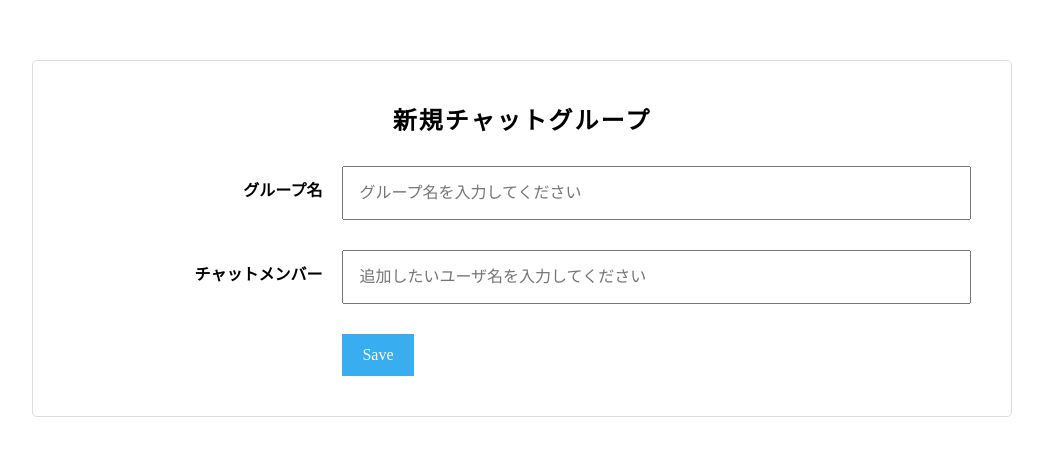
After one commit to pieroplus/chat-space, a Rails app: page /groups/new in a window 1280 px wide. The commit adds this page. Shown: the top 456 px of the page, without its empty margins (118-1161 px from the left). Run offline with Rails 7, Linux system fonts and the light colour scheme; the visitor is signed in with stand-in values (Sample User, id 1); style sheets or scripts are compiled from the project's sources; some libraries are stand-ins or nearby versions.

Commit message:
create-group-view

```diff
--- a/app/assets/stylesheets/application.scss
+++ b/app/assets/stylesheets/application.scss
@@ -7,4 +7,5 @@
 @import "./messages"; //メッセージ画面用sass
 @import "font-awesome"; //font-awesome
 @import "./user"; //ユーザ画面用sass
-@import "modules/_flash";
+@import "modules/_flash";//フラッシュメッセージ用sass
+@import "groups.scss";//グループ画面用sass
--- /dev/null
+++ b/app/assets/stylesheets/groups.scss
@@ -0,0 +1,117 @@
+.chat-group-form {
+  width: 980px;
+  margin: 60px auto;
+  padding: 40px;
+  background-color: #fff;
+  border: 1px solid #ddd;
+  border-radius: 5px;
+  box-sizing: border-box;
+
+  h1 {
+    letter-spacing: 2px;
+    font-size: 24px;
+    font-weight: bold;
+    text-align: center;
+  }
+
+  .chat-group-form__errors {
+    margin: 30px 0;
+    padding: 20px 40px;
+    border: 1px solid #ddd;
+    border-radius: 2px;
+    text-align: center;
+
+    h2 {
+      margin-bottom: 10px;
+      color: #f05050;
+      font-size: 14px;
+    }
+
+    ul {
+      margin: 0;
+      padding: 0;
+      list-style: none;
+    }
+
+    li {
+      margin: 0;
+      padding: 0;
+      font-size: 13px;
+    }
+  }
+
+  .chat-group-form__field {
+    margin-top: 30px;
+    &:after {
+      content: "";
+      clear: both;
+      display: block;
+    }
+
+    .chat-group-form__field--left {
+      float: left;
+      width: 30%;
+      padding-right: 20px;
+      padding-left: 20px;
+      box-sizing: border-box;
+    }
+
+    .chat-group-form__field--right {
+      float: right;
+      width: 70%;
+    }
+
+    .chat-group-form__label {
+      display: block;
+      line-height: 50px;
+      font-weight: bold;
+      text-align: right;
+    }
+
+    .chat-group-form__input {
+      float: left;
+      width: 100%;
+      line-height: 30px;
+      padding: 10px 15px;
+      box-sizing: border-box;
+    }
+  }
+
+  .chat-group-user {
+    padding: 0 15px;
+    line-height: 50px;
+    font-size: 14px;
+    border-bottom: 1px solid #ddd;
+    &:after {
+      content: "";
+      clear: both;
+      display: block;
+    }
+
+    .chat-group-user__name {
+      float: left;
+    }
+
+    .chat-group-user__btn {
+      float: right;
+      display: inline-block;
+      cursor: pointer;
+
+      &.chat-group-user__btn--add {
+        color: #38aef0;
+      }
+
+      &.chat-group-user__btn--remove {
+        color: #f05050;
+      }
+    }
+  }
+
+  .chat-group-form__action-btn {
+    display: inline-block;
+    padding: 12px 20px;
+    color: #fff;
+    background-color: #38aef0;
+    border: 0;
+  }
+}
--- /dev/null
+++ b/app/controllers/groups_controller.rb
@@ -0,0 +1,10 @@
+class GroupsController < ApplicationController
+  def new
+  end
+  def create
+  end
+  def edit
+  end
+  def update
+  end
+end
--- /dev/null
+++ b/app/models/group.rb
@@ -0,0 +1,4 @@
+class Group < ApplicationRecord
+  has_many :members
+  has_many :users, through: :members
+end
--- /dev/null
+++ b/app/models/member.rb
@@ -0,0 +1,4 @@
+class Member < ApplicationRecord
+  belongs_to :user
+  belongs_to :group
+end
--- a/app/models/user.rb
+++ b/app/models/user.rb
@@ -3,4 +3,6 @@ class User < ApplicationRecord
   # :confirmable, :lockable, :timeoutable and :omniauthable
   devise :database_authenticatable, :registerable,
          :recoverable, :rememberable, :trackable, :validatable
+  has_many :members
+  has_many :groups, through: :members
 end
--- /dev/null
+++ b/app/views/groups/new.html.haml
@@ -0,0 +1,39 @@
+.chat-group-form
+  %h1 新規チャットグループ
+  %form#new_chat_group.new_chat_group{"accept-charset": "UTF-8", action: "/chat_groups", method: "post"}
+    %input{name: "utf8", type: "hidden", value: "✓"}/
+    %input{name: "authenticity_token", type: "hidden", value: "AxFKlYEhD6eqX1PiZoTYQDANtKvgcFSXZQXHt5hyTl55/U/CHC5rtPavrcu2za65riz4tekZEy56vP6kEb2wYA=="}/
+    .chat-group-form__field.clearfix
+      .chat-group-form__field--left
+        %label.chat-group-form__label{for: "chat_group_name"} グループ名
+      .chat-group-form__field--right
+        %input#chat_group_name.chat-group-form__input{name: "chat_group[name]", placeholder: "グループ名を入力してください", type: "text"}/
+    .chat-group-form__field.clearfix
+      / この部分はインクリメンタルサーチ（ユーザー追加の非同期化のときに使用します
+      /
+        <div class='chat-group-form__field--left'>
+        <label class="chat-group-form__label" for="chat_group_チャットメンバーを追加">チャットメンバーを追加</label>
+        </div>
+        <div class='chat-group-form__field--right'>
+        <div class='chat-group-form__search clearfix'>
+        <input class='chat-group-form__input' id='user-search-field' placeholder='追加したいユーザー名を入力してください' type='text'>
+        </div>
+        <div id='user-search-result'></div>
+        </div>
+    .chat-group-form__field.clearfix
+      .chat-group-form__field--left
+        %label.chat-group-form__label{for: "chat_group_チャットメンバー"} チャットメンバー
+      .chat-group-form__field--right
+        %input#chat_user_name{name: "chat_user[name]", type: "text", class: "chat-group-form__input", placeholder: "追加したいユーザ名を入力してください"}
+        / この部分はインクリメンタルサーチ（ユーザー追加の非同期化のときに使用します
+        /
+          <div id='chat-group-users'>
+          <div class='chat-group-user clearfix' id='chat-group-user-22'>
+          <input name='chat_group[user_ids][]' type='hidden' value='22'>
+          <p class='chat-group-user__name'>seo_kyohei</p>
+          </div>
+          </div>
+    .chat-group-form__field.clearfix
+      .chat-group-form__field--left
+      .chat-group-form__field--right
+        %input.chat-group-form__action-btn{"data-disable-with":"Save", name: "commit", type: "submit", value: "Save"}/
--- a/app/views/messages/index.html.haml
+++ b/app/views/messages/index.html.haml
@@ -16,7 +16,7 @@
             %li.members__list
               てすと次郎
       .edit-btn
-        = link_to "Edit", root_path, class: "edit-btn-form"
+        = link_to "Edit", edit_group_path(params[:id]), class: "edit-btn-form"
     // メッセージ表示機能
     / 部分テンプレート呼び出し
     = render partial: "chat-space"
--- a/app/views/shared/_side-bar.html.haml
+++ b/app/views/shared/_side-bar.html.haml
@@ -6,7 +6,7 @@
       = current_user.name
     %ul.icons
       %li.icons__list
-        = link_to root_path, class: "icon-style" do
+        = link_to new_group_path, class: "icon-style" do
           %i.fa.fa-pencil-square-o
       %li.icons__list
         = link_to edit_user_path(current_user), class: "icon-style" do
--- a/config/routes.rb
+++ b/config/routes.rb
@@ -2,4 +2,7 @@ Rails.application.routes.draw do
   devise_for :users
   root 'messages#index'
   resources :users, only: [:edit, :update]
+  resources :groups, only: [:new, :create, :edit, :update] do
+    resources :messages, only: [:index, :create]
+  end
 end
```
Also changed, not shown: app/views/groups/edit.html.haml (added, +31 -0 lines), app/views/groups/test.html.erb (added, +52 -0 lines), db/migrate/20180323080757_create_groups.rb (added, +8 -0 lines), db/migrate/20180323080923_create_members.rb (added, +9 -0 lines), db/schema.rb.
